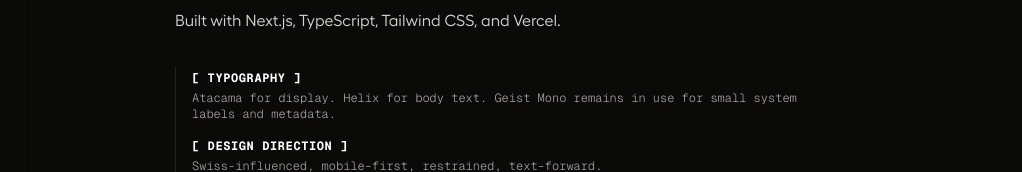
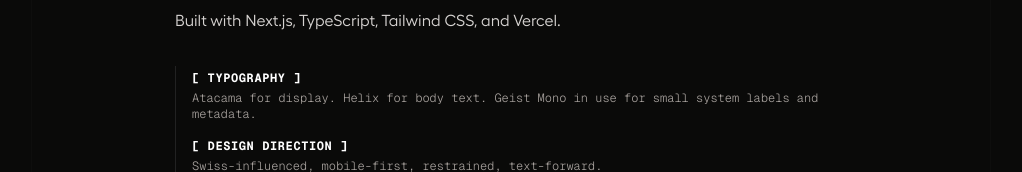
Before and after one commit to ee-prog/castson-site, a Next.js app: page /colophon in a window 1280 px wide. Shown: the part 394-566 px from the top of the page, without its empty margins (129-1151 px from the left). Built offline with nearby package versions, Linux system fonts and the light colour scheme.

Commit message:
chore: update colophon typography description wording for Geist Mono

```diff
--- a/src/app/colophon/page.tsx
+++ b/src/app/colophon/page.tsx
@@ -36,7 +36,7 @@
             <div className="border-l border-white/10 pl-4 py-1 space-y-4 text-xs font-mono text-zinc-400">
               <div>
                 <span className="text-white block uppercase tracking-wider mb-1 font-bold">[ Typography ]</span>
-                Atacama for display. Helix for body text. Geist Mono remains in use for small system labels and metadata.
+                Atacama for display. Helix for body text. Geist Mono in use for small system labels and metadata.
               </div>
               <div>
                 <span className="text-white block uppercase tracking-wider mb-1 font-bold">[ Design Direction ]</span>
```
